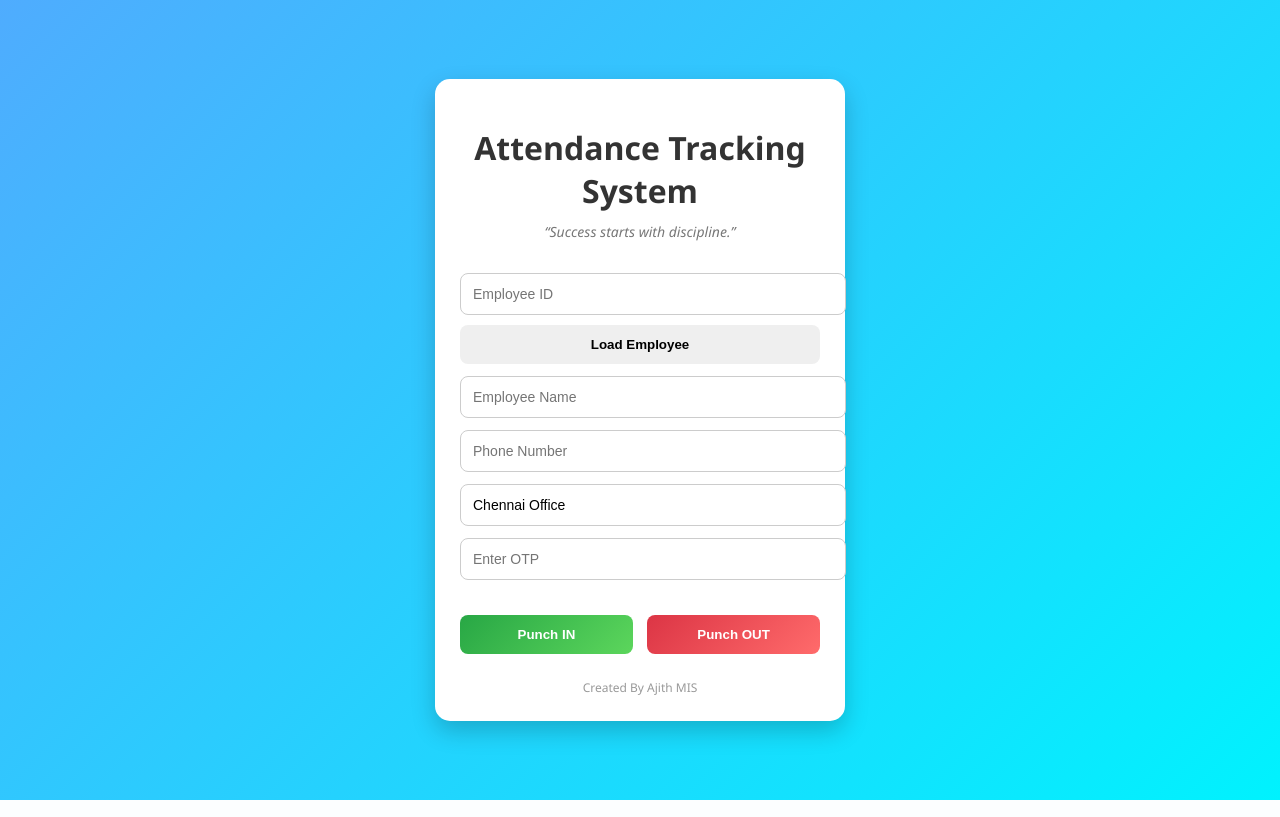
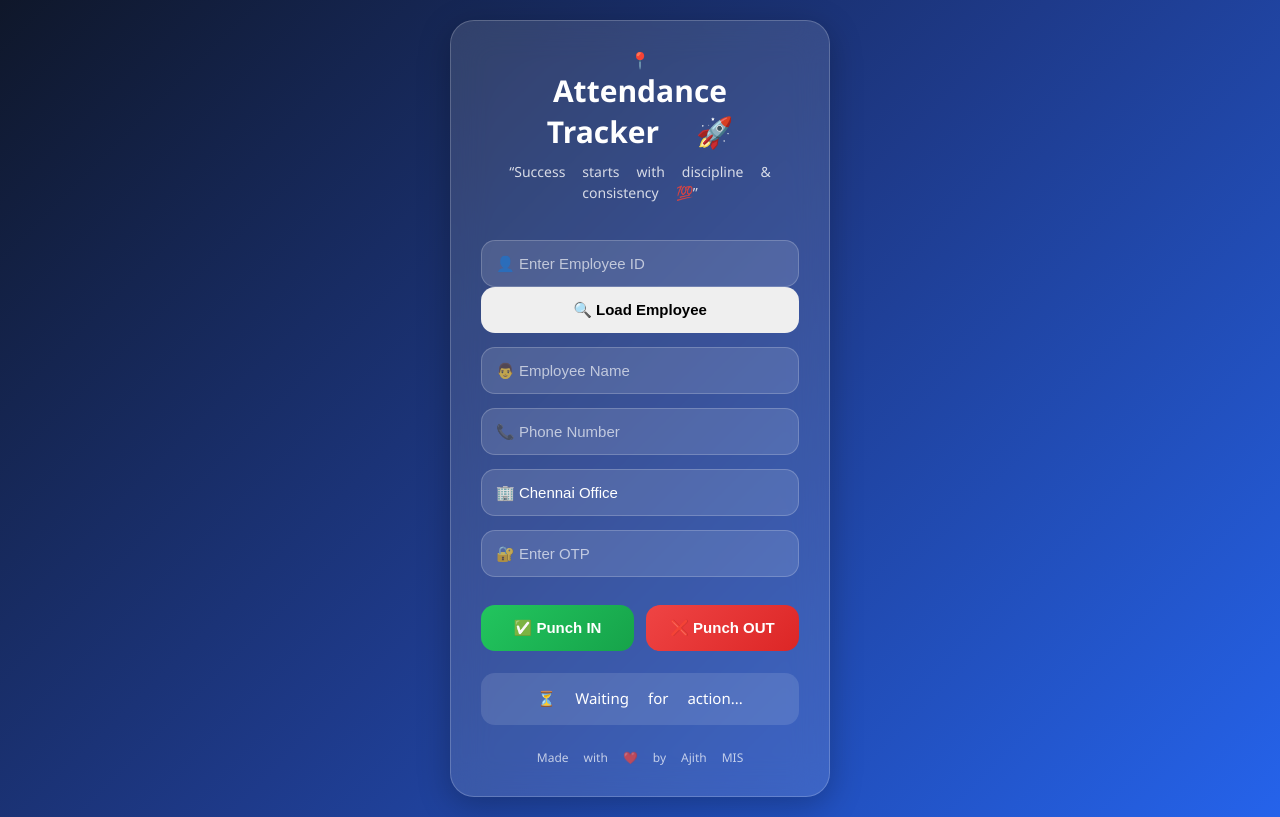
Before and after one commit to AjithRaaj/Attedence_tracker, a Flask app: page / in a window 1280 px wide. Run offline with Flask 3, Linux system fonts and the light colour scheme.

Commit message:
Initial Attendance Project

```diff
--- a/static/style.css
+++ b/static/style.css
@@ -1,116 +1,268 @@
-body {
-    font-family: 'Segoe UI', Arial, sans-serif;
-    background: linear-gradient(135deg, #4facfe, #00f2fe);
+/* =========================================
+   GLOBAL
+========================================= */
+
+* {
     margin: 0;
     padding: 0;
+    box-sizing: border-box;
+}
+
+body {
+
+    font-family:
+        "Segoe UI Emoji",
+        "Apple Color Emoji",
+        "Noto Color Emoji",
+        "Segoe UI",
+        sans-serif;
+
+    background:
+        linear-gradient(
+            135deg,
+            #0f172a,
+            #1e3a8a,
+            #2563eb
+        );
+
+    min-height: 100vh;
+
     display: flex;
     justify-content: center;
     align-items: center;
-    min-height: 100vh; /* full screen center */
+
+    padding: 20px;
 }
 
-/* MAIN CARD */
+/* =========================================
+   MAIN CARD
+========================================= */
+
 .container {
-    width: 360px;
-    max-width: 95%;
-    background: white;
-    padding: 25px;
-    border-radius: 15px;
-    box-shadow: 0 10px 25px rgba(0,0,0,0.2);
-    transition: 0.3s;
+
+    width: 380px;
+    max-width: 100%;
+
+    background: rgba(255,255,255,0.12);
+
+    backdrop-filter: blur(18px);
+
+    border: 1px solid rgba(255,255,255,0.2);
+
+    border-radius: 24px;
+
+    padding: 30px;
+
     text-align: center;
+
+    box-shadow:
+        0 8px 32px rgba(0,0,0,0.25);
+
+    transition: 0.3s ease;
 }
 
 .container:hover {
+
     transform: translateY(-5px);
 }
 
-/* TITLE */
+/* =========================================
+   TITLE
+========================================= */
+
 h1 {
-    color: #333;
+
+    color: white;
+
+    font-size: 30px;
+
     margin-bottom: 10px;
+
+    font-weight: 700;
 }
 
-/* QUOTE */
+/* =========================================
+   QUOTE
+========================================= */
+
 .quote {
-    margin-bottom: 20px;
-    color: #777;
-    font-style: italic;
+
+    color: rgba(255,255,255,0.8);
+
+    margin-bottom: 22px;
+
     font-size: 14px;
+
+    line-height: 1.5;
 }
 
-/* INPUT FIELDS */
+/* =========================================
+   INPUTS
+========================================= */
+
 input {
+
     width: 100%;
-    padding: 12px;
-    margin-top: 12px;
-    border-radius: 8px;
-    border: 1px solid #ccc;
+
+    padding: 14px;
+
+    margin-top: 14px;
+
+    border-radius: 14px;
+
+    border: 1px solid rgba(255,255,255,0.2);
+
+    background: rgba(255,255,255,0.12);
+
+    color: white;
+
+    font-size: 15px;
+
     outline: none;
-    transition: 0.3s;
-    font-size: 14px;
+
+    transition: 0.3s ease;
+}
+
+input::placeholder {
+
+    color: rgba(255,255,255,0.65);
 }
 
 input:focus {
-    border-color: #4facfe;
-    box-shadow: 0 0 5px rgba(79,172,254,0.5);
+
+    border-color: #60a5fa;
+
+    box-shadow:
+        0 0 12px rgba(96,165,250,0.5);
 }
 
-/* BUTTONS */
+/* =========================================
+   BUTTONS
+========================================= */
+
+.buttons {
+
+    display: flex;
+
+    gap: 12px;
+
+    margin-top: 28px;
+}
+
 button {
-    margin-top: 10px;
+
     width: 100%;
-    padding: 12px;
-    border-radius: 8px;
+
+    padding: 14px;
+
     border: none;
+
+    border-radius: 14px;
+
     cursor: pointer;
-    font-weight: bold;
-    transition: 0.3s;
+
+    font-size: 15px;
+
+    font-weight: 600;
+
+    transition: 0.3s ease;
 }
 
 button:hover {
-    opacity: 0.9;
+
+    transform: translateY(-2px);
+
+    opacity: 0.95;
 }
 
-/* BUTTON GROUP */
-.buttons {
-    display: flex;
-    justify-content: space-between;
-    margin-top: 25px;
+/* =========================================
+   IN BUTTON
+========================================= */
+
+.in-btn {
+
+    background:
+        linear-gradient(
+            135deg,
+            #22c55e,
+            #16a34a
+        );
+
+    color: white;
 }
 
-.in-btn {
-    background: linear-gradient(135deg, #28a745, #5cd65c);
+/* =========================================
+   OUT BUTTON
+========================================= */
+
+.out-btn {
+
+    background:
+        linear-gradient(
+            135deg,
+            #ef4444,
+            #dc2626
+        );
+
     color: white;
-    width: 48%;
 }
 
-.out-btn {
-    background: linear-gradient(135deg, #dc3545, #ff6b6b);
+/* =========================================
+   RESULT MESSAGE
+========================================= */
+
+#result {
+
+    margin-top: 22px;
+
+    padding: 14px;
+
+    border-radius: 14px;
+
+    background: rgba(255,255,255,0.12);
+
     color: white;
-    width: 48%;
+
+    font-size: 15px;
+
+    line-height: 1.6;
+
+    word-wrap: break-word;
 }
 
-/* FOOTER */
+/* =========================================
+   FOOTER
+========================================= */
+
 .footer {
-    margin-top: 25px;
+
+    margin-top: 24px;
+
+    color: rgba(255,255,255,0.7);
+
     font-size: 12px;
-    color: #999;
 }
 
-/* MOBILE RESPONSIVE */
+/* =========================================
+   MOBILE RESPONSIVE
+========================================= */
+
 @media (max-width: 480px) {
+
     .container {
-        width: 95%;
-        margin: 20px;
+
+        width: 100%;
+
+        padding: 24px;
     }
 
     .buttons {
+
         flex-direction: column;
     }
 
-    .in-btn, .out-btn {
-        width: 100%;
-        margin-bottom: 10px;
+    h1 {
+
+        font-size: 26px;
     }
 }
--- a/templates/index.html
+++ b/templates/index.html
@@ -1,64 +1,132 @@
 <!DOCTYPE html>
 <html lang="en">
+
 <head>
+
     <meta charset="UTF-8">
-    <meta name="viewport" content="width=device-width, initial-scale=1.0">
+
+    <meta name="viewport"
+          content="width=device-width, initial-scale=1.0">
+
     <title>Attendance Tracking System</title>
 
-    <link rel="stylesheet" href="{{ url_for('static', filename='style.css') }}">
-<script src="{{ url_for('static', filename='script.js') }}"></script>
+    <!-- GOOGLE FONT -->
+    <link rel="preconnect" href="https://fonts.googleapis.com">
+
+    <link rel="preconnect"
+          href="https://fonts.gstatic.com"
+          crossorigin>
+
+    <link href="https://fonts.googleapis.com/css2?family=Poppins:wght@300;400;500;600;700&display=swap"
+          rel="stylesheet">
+
+    <!-- CSS -->
+    <link rel="stylesheet"
+          href="{{ url_for('static', filename='style.css') }}">
+
+</head>
 
 <body>
 
     <div class="container">
 
-        <h1>Attendance Tracking System</h1>
+        <!-- HEADER -->
+        <div class="top-icon">
+            📍
+        </div>
+
+        <h1>
+            Attendance Tracker 🚀
+        </h1>
 
         <div class="quote">
-            “Success starts with discipline.”
+            “Success starts with discipline & consistency 💯”
         </div>
 
-        <!-- Employee ID -->
-        <input type="text" id="emp_id" placeholder="Employee ID">
+        <!-- EMPLOYEE ID -->
+        <input
+            type="text"
+            id="emp_id"
+            placeholder="👤 Enter Employee ID">
 
-        <button type="button" onclick="loadEmployee()">
-            Load Employee
+        <!-- LOAD BUTTON -->
+        <button
+            type="button"
+            onclick="loadEmployee()">
+
+            🔍 Load Employee
+
         </button>
 
-        <!-- Employee Details -->
-        <input type="text" id="name" placeholder="Employee Name" readonly>
-        <input type="text" id="phone" placeholder="Phone Number" readonly>
+        <!-- EMPLOYEE DETAILS -->
+        <input
+            type="text"
+            id="name"
+            placeholder="👨 Employee Name"
+            readonly>
 
-        <input type="text" value="Chennai Office" readonly>
+        <input
+            type="text"
+            id="phone"
+            placeholder="📞 Phone Number"
+            readonly>
+
+        <!-- OFFICE -->
+        <input
+            type="text"
+            value="🏢 Chennai Office"
+            readonly>
 
         <!-- OTP -->
-        <input type="text" id="otp" placeholder="Enter OTP">
+        <input
+            type="text"
+            id="otp"
+            placeholder="🔐 Enter OTP">
 
-        <!-- Buttons -->
+        <!-- BUTTON GROUP -->
         <div class="buttons">
 
-            <button type="button" class="in-btn" onclick="markAttendance('in')">
-                Punch IN
+            <!-- PUNCH IN -->
+            <button
+                type="button"
+                class="in-btn"
+                onclick="markAttendance('in')">
+
+                ✅ Punch IN
+
             </button>
 
-            <button type="button" class="out-btn" onclick="markAttendance('out')">
-                Punch OUT
+            <!-- PUNCH OUT -->
+            <button
+                type="button"
+                class="out-btn"
+                onclick="markAttendance('out')">
+
+                ❌ Punch OUT
+
             </button>
 
         </div>
 
-        <!-- Status -->
-        <div id="status" style="margin-top:15px; color:#333; font-size:14px;"></div>
+        <!-- STATUS -->
+        <div id="result">
 
-        <!-- Footer -->
+            ⏳ Waiting for action...
+
+        </div>
+
+        <!-- FOOTER -->
         <div class="footer">
-            Created By Ajith MIS
+
+            Made with ❤️ by Ajith MIS
+
         </div>
 
     </div>
 
-    <!-- ✅ JS (IMPORTANT - must be bottom) -->
+    <!-- JAVASCRIPT -->
     <script src="{{ url_for('static', filename='script.js') }}"></script>
 
 </body>
+
 </html>
```
Also changed, not shown: employees.json (+38 -37 lines), static/script.js (+193 -46 lines).
